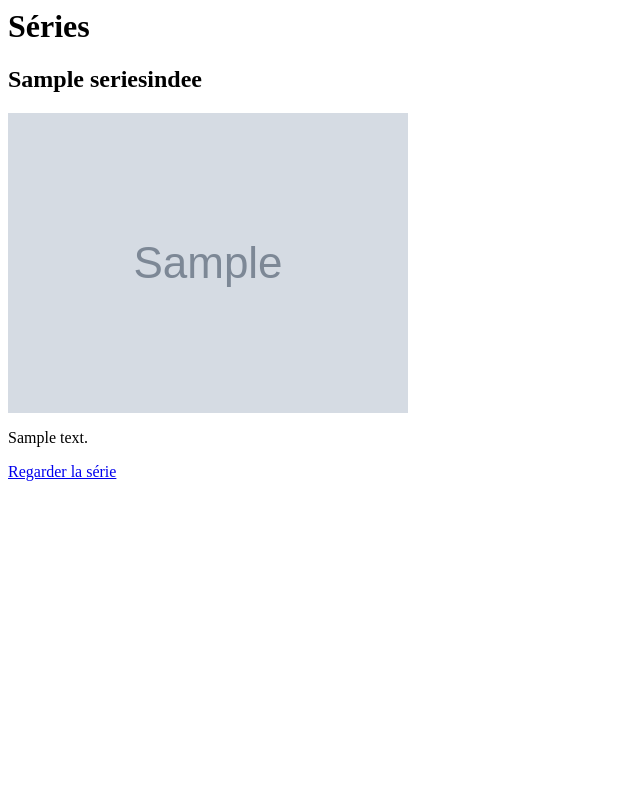
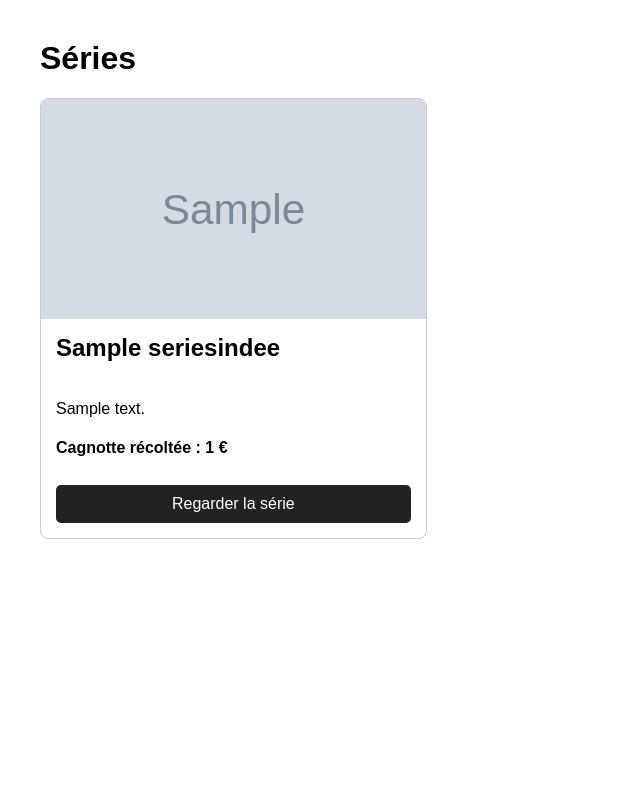
Before and after one commit to Lola-Lfc/Festindieval, a Laravel app: page /series in a window 1280 px wide. Shown: the whole page, without its empty margins (0-640 px from the left). Run offline with Laravel 12, Linux system fonts and the light colour scheme; tables that the repository leaves empty hold one stand-in row (values such as "Sample post"); grey boxes marked "Sample" are stand-in pictures; parts of the project's set-up code (start-up, migrations or seed data) failed here and were passed over.

Commit message:
Basic Front For Series

```diff
--- /dev/null
+++ b/SiteWeb/app/Models/Don.php
@@ -0,0 +1,10 @@
+<?php
+
+namespace App\Models;
+
+use Illuminate\Database\Eloquent\Model;
+
+class Don extends Model
+{
+    protected $guarded = [];
+}
--- a/SiteWeb/app/Models/Seriesindee.php
+++ b/SiteWeb/app/Models/Seriesindee.php
@@ -3,8 +3,14 @@
 namespace App\Models;
 
 use Illuminate\Database\Eloquent\Model;
+use Illuminate\Database\Eloquent\Relations\HasMany;
 
 class Seriesindee extends Model
 {
     protected $guarded = [];
+
+    public function dons(): HasMany
+    {
+        return $this->hasMany(Don::class, 'serie_id');
+    }
 }
--- /dev/null
+++ b/SiteWeb/public/css/series.css
@@ -0,0 +1,67 @@
+body {
+    font-family: Arial, sans-serif;
+    margin: 40px;
+}
+
+.series-container {
+    display: grid;
+    grid-template-columns: repeat(3, 1fr);
+    gap: 20px;
+}
+
+.serie-card {
+    border: 1px solid #ccc;
+    border-radius: 8px;
+    overflow: hidden;
+    display: flex;
+    flex-direction: column;
+}
+
+.serie-card img {
+    width: 100%;
+    height: 220px;
+    object-fit: cover;
+}
+
+.serie-content {
+    padding: 15px;
+    display: flex;
+    flex-direction: column;
+    flex: 1;
+}
+
+.serie-content h2 {
+    margin-top: 0;
+}
+
+.serie-content p {
+    line-height: 1.4;
+}
+
+.cagnotte {
+    font-weight: bold;
+    margin-top: auto;
+}
+
+.serie-content a {
+    display: block;
+    text-align: center;
+    padding: 10px;
+    margin-top: 10px;
+    background: #222;
+    color: white;
+    text-decoration: none;
+    border-radius: 5px;
+}
+
+@media (max-width: 900px) {
+    .series-container {
+        grid-template-columns: repeat(2, 1fr);
+    }
+}
+
+@media (max-width: 600px) {
+    .series-container {
+        grid-template-columns: 1fr;
+    }
+}
--- a/SiteWeb/resources/views/serie.blade.php
+++ b/SiteWeb/resources/views/serie.blade.php
@@ -1,9 +1,37 @@
+<!DOCTYPE html>
+<html lang="fr">
+<head>
+    <meta charset="UTF-8">
+    <title>Séries</title>
+    <link rel="stylesheet" href="{{ asset('css/series.css') }}">
+</head>
+<body>
+
 <h1>Séries</h1>
 
-@foreach ($series as $serie)
-    <h2>{{ $serie->nom }}</h2>
-    <img src="{{ asset($serie->image) }}" alt="{{ $serie->nom }}">
-    <p>{{ $serie->description }}</p>
-    <a href="{{ $serie->lien }}" target="_blank">Regarder la série</a>
-    <br>
-@endforeach
+<div class="series-container">
+    @foreach ($series as $serie)
+        <div class="serie-card">
+
+            <img src="{{ asset($serie->image) }}" alt="{{ $serie->nom }}">
+
+            <div class="serie-content">
+                <h2>{{ $serie->nom }}</h2>
+
+                <p>{{ $serie->description }}</p>
+
+                <p class="cagnotte">
+                    Cagnotte récoltée : {{ $serie->dons->sum('montant') }} €
+                </p>
+
+                <a href="{{ $serie->lien }}" target="_blank">
+                    Regarder la série
+                </a>
+            </div>
+
+        </div>
+    @endforeach
+</div>
+
+</body>
+</html>
```
